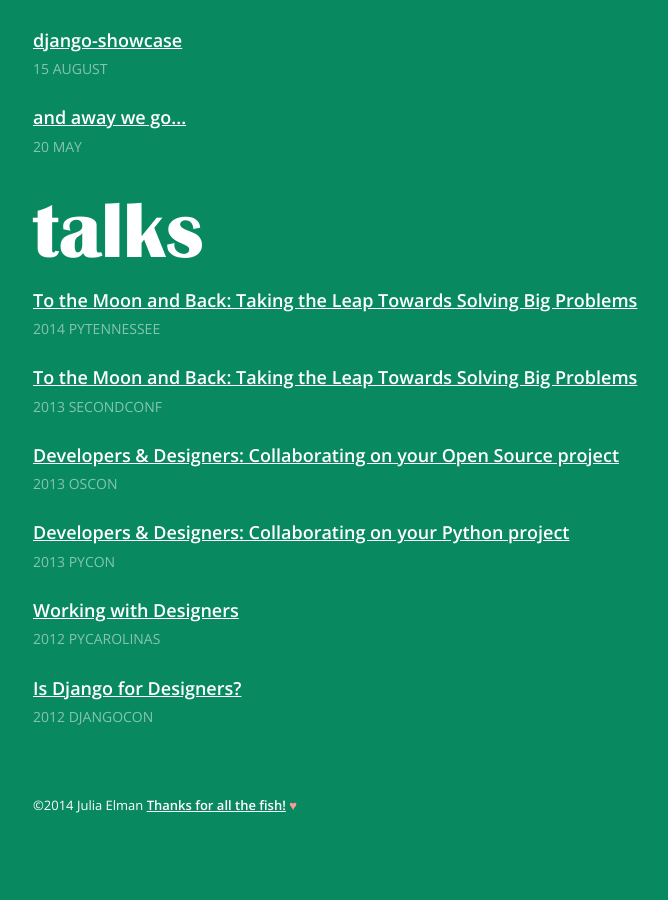
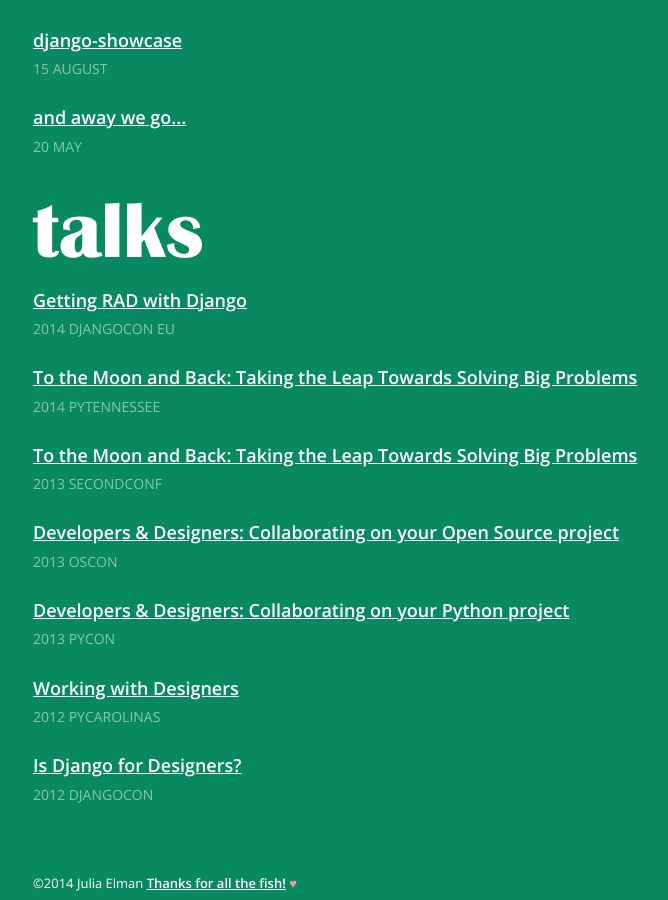
Before and after one commit to juliaelman/juliaelman.github.io, a Jekyll site: the page built from index.html, in a window 1280 px wide and 900 px high, scrolled down 2234 px. Shown: the whole window, without its empty margins (257-925 px from the left). Built offline with Jekyll 4.4.1, drawn with Linux system fonts in a browser that asks for light colours; some web fonts are replaced; Markdown is read by kramdown in place of the engine named in the settings; before the commit the page ends 3056 px from its top, so only the background shows below that.

Commit message:
Adding DjangoCon EU 2014 to talk list + fixing indentation.

```diff
--- a/index.html
+++ b/index.html
@@ -63,8 +63,16 @@
 	<h2>talks</h2>
 	<article>
 		<p>
+			<a href="http://2014.djangocon.eu/talks/#talk_25">
+			  Getting RAD with Django
+			</a>
+		</p>
+		<p class="time">2014 DjangoCon EU</p>
+	</article>
+	<article>
+		<p>
 			<a href="http://www.pytennessee.org/schedule/presentation/42/">
-			To the Moon and Back: Taking the Leap Towards Solving Big Problems
+			  To the Moon and Back: Taking the Leap Towards Solving Big Problems
 			</a>
 		</p>
 		<p class="time">2014 PyTennessee</p>
@@ -72,7 +80,7 @@
 	<article>
 		<p>
 			<a href="http://www.secondconf.com/2013/">
-			To the Moon and Back: Taking the Leap Towards Solving Big Problems
+			  To the Moon and Back: Taking the Leap Towards Solving Big Problems
 			</a>
 		</p>
 		<p class="time">2013 SecondConf</p>
```
